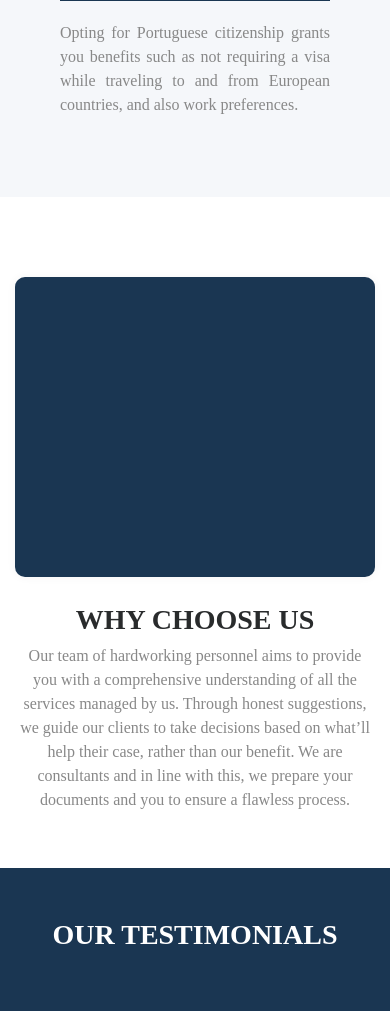
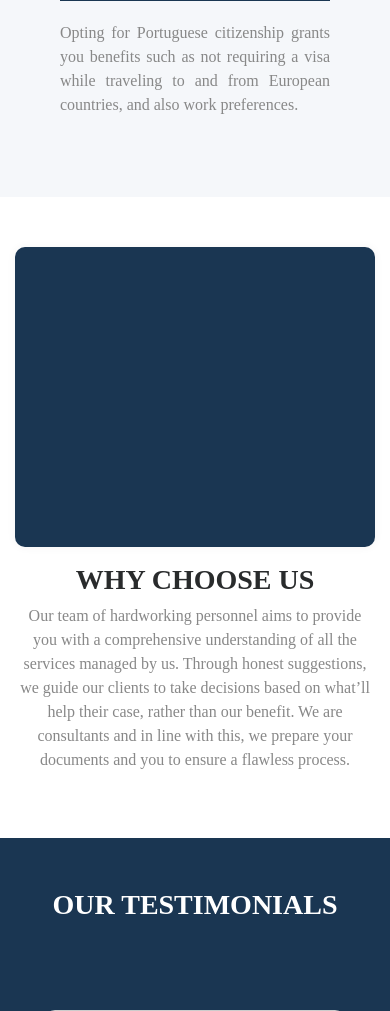
Before and after one commit to thelazysolutions/thelazysolutions.github.io, a PHP site: page /index.php in a window 390 px wide. Shown: the part 989-2000 px from the top of the page. Run offline with PHP 8.4, Linux system fonts and the light colour scheme; some web fonts are replaced.

Commit message:
Add files via upload

```diff
--- a/css/style.css
+++ b/css/style.css
@@ -2195,7 +2195,6 @@
 	background-color: #1a3652;
 	padding: 30px;
 	border-radius: 10px;
-	margin-top: 30px;
 }
 .icon_box_style_9:hover {
 	background-color: #1073a7;
@@ -4167,7 +4166,7 @@
     .pos_display
 	{
 		position: relative;
-	    top:10px;
+	    top:0;
 	}
 	.footer_display
 	{
```
